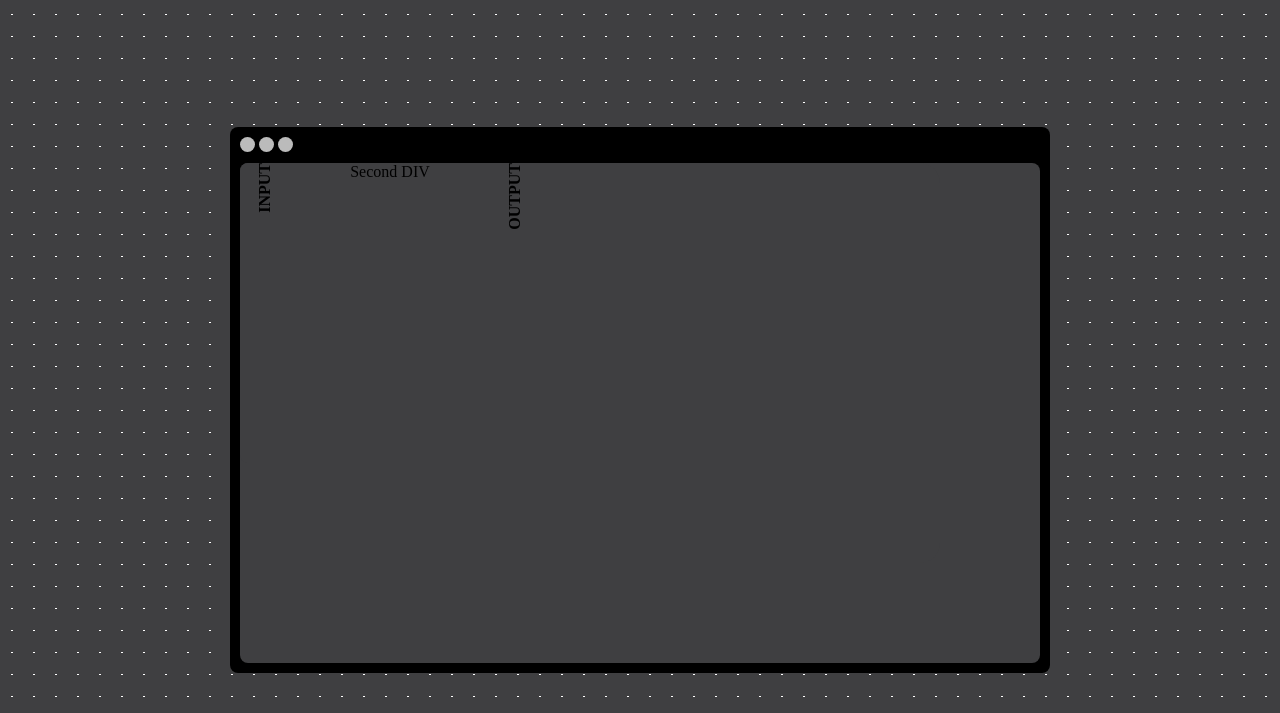
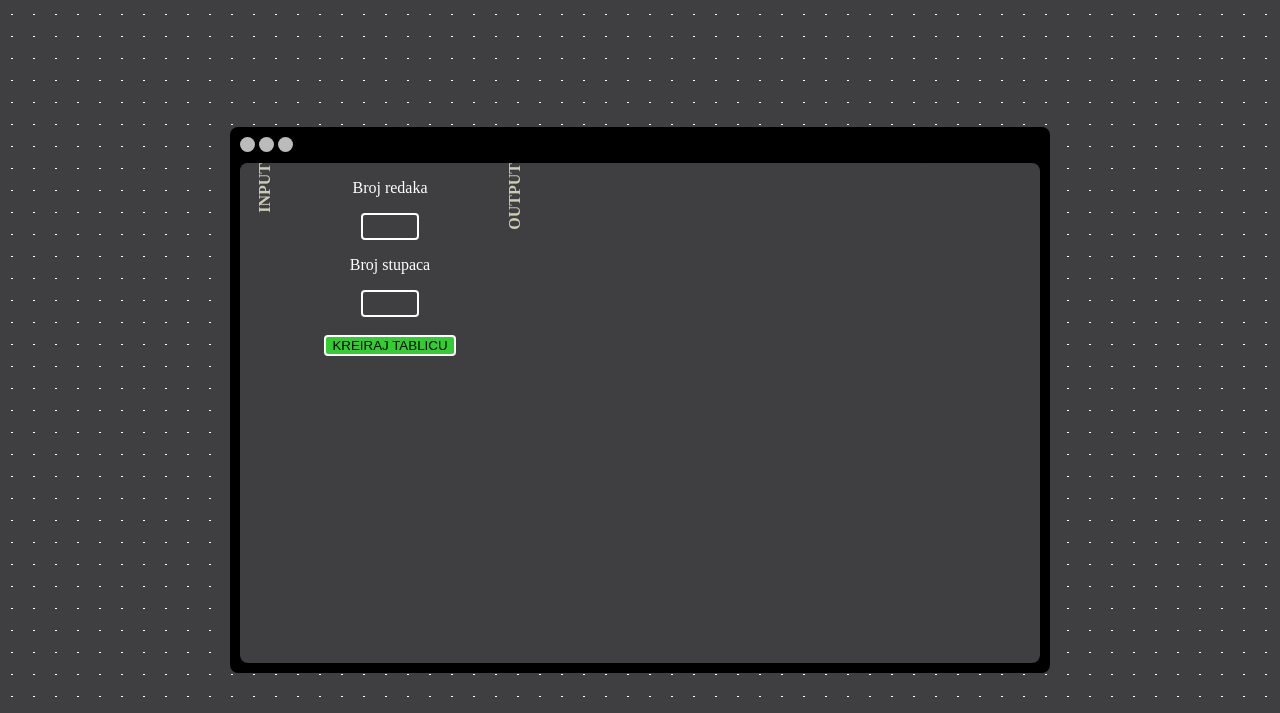
Before and after one commit to krunom01/InchooPHPAkademijaZ3, a PHP site: page / in a window 1280 px wide. Shown: the top 713 px of the page. Run offline with PHP 8.4, Linux system fonts and the light colour scheme.

Commit message:
finishing css

```diff
--- a/index.php
+++ b/index.php
@@ -25,7 +25,15 @@
       </div>
     <!-- middle div -->
       <div class="middle">
-      Second DIV
+        <form action="<?php echo $_SERVER["PHP_SELF"];?>" method="post">
+            <p>Broj redaka</p>
+            <input type="text" name = "red">
+            <br>
+            <p>Broj stupaca</p>
+            <input type="text" name = "stupac">
+            <br><br>
+            <input type="submit" name ="brojevi" value = "KREIRAJ TABLICU">
+        </form>
       </div>
     <!-- third div -->
     <div class="third">
--- a/style.css
+++ b/style.css
@@ -52,7 +52,15 @@ input[type=text] {
     border: 2px solid white;
     border-radius: 4px;
     width: 50px;
+    font-size: large;
     background-color: #3F3F41;
+    text-align: center;
+  }
+  input[type=submit] {
+    border: 2px solid white;
+    border-radius: 4px;
+    background-color: #33cc33;
+    text-align: center;
   }
 .input {
     -ms-writing-mode: tb-rl;
@@ -60,6 +68,7 @@ input[type=text] {
     writing-mode: vertical-rl;
     transform: rotate(180deg);
     white-space: nowrap;
+    color: #ccccb3;
 }
 
 
@@ -88,3 +97,6 @@ td {
     border: 1px solid white;
     border-radius: 4px;
 }
+p {
+    color:white;
+}
```
